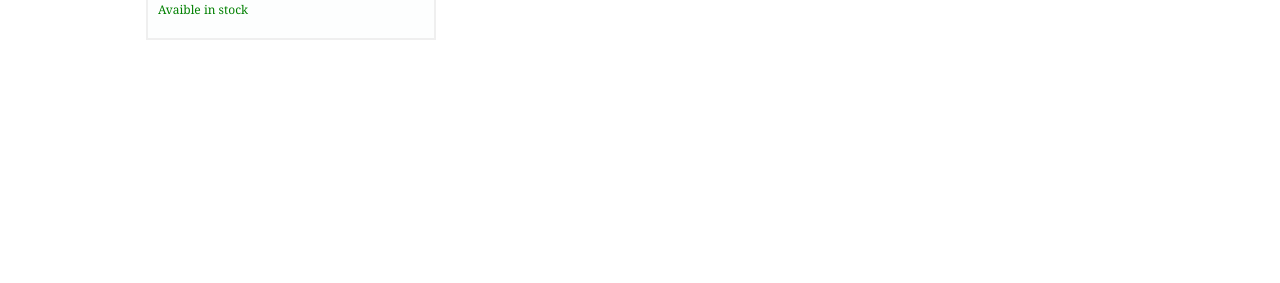
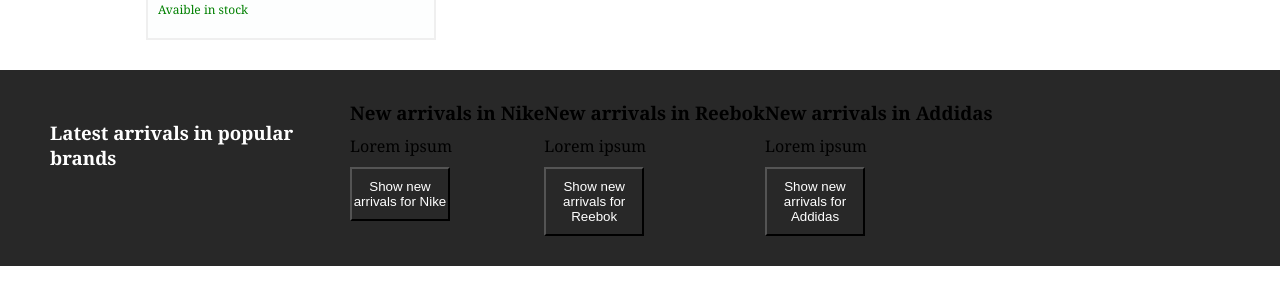
Before and after one commit to borismerminod/angular, an Angular app in the folder AngularBasics/: page /container in a window 1280 px wide. Shown: the part 5869-6152 px from the top of the page. Before the commit the page ends 5939 px from the top, so only its background shows below. Built offline with nearby package versions, Linux system fonts and the light colour scheme.

Commit message:
Using ng-content

```diff
--- a/AngularBasics/src/app/container/container.component.css
+++ b/AngularBasics/src/app/container/container.component.css
@@ -9,3 +9,31 @@
     padding: 5px 10px;
     margin: 0px 5px;
 }
+
+.featured-products
+{
+    background-color : #282828;
+    padding: 20px 10px;
+    display: flex;
+}
+
+.featured-products-heading
+{
+    width: 320px;
+    margin: 10px 10px;
+    padding: 20px 30px;
+    color: #ffff;
+}
+
+.title, .description, .call-to-action
+{
+    margin: 10px 0px;
+}
+
+.call-to-action
+{
+    background-color: #282828;
+    color: #ffff;
+    width: 100px;
+    padding: 10px 0px;
+}
--- a/AngularBasics/src/app/container/container.component.html
+++ b/AngularBasics/src/app/container/container.component.html
@@ -19,4 +19,23 @@
     </div>
     <product-list [searchText]="searchText" #productListComponent></product-list>
     <product-detail *ngIf="productListComponent.selectedProduct" [productListComp]="productListComponent"></product-detail>
+
+    <div class="featured-products">
+        <div class="featured-products-heading">
+            <h3>Latest arrivals in popular brands </h3>
+        </div>
+        <featured-brands>
+            <h3 class="title">New arrivals in Nike</h3>
+            <button class="call-to-action">Show new arrivals for Nike</button>
+        </featured-brands>
+        <featured-brands>
+            <h3 class="title">New arrivals in Reebok</h3>
+            <button class="call-to-action">Show new arrivals for Reebok</button>
+        </featured-brands>
+        <featured-brands>
+            <h3 class="title">New arrivals in Addidas</h3>
+            <button class="call-to-action">Show new arrivals for Addidas</button>
+        </featured-brands>
+
+    </div>
 </div>
--- a/AngularBasics/src/app/container/container.component.ts
+++ b/AngularBasics/src/app/container/container.component.ts
@@ -3,10 +3,11 @@
 import { CommonModule} from '@angular/common';
 import { ProductListComponent } from './product-list/product-list.component';
 import { ProductDetailComponent } from './product-detail/product-detail.component';
+import { FeaturedBrandsComponent } from './featured-brands/featured-brands.component';
 
 @Component({
   selector: 'app-container',
-  imports: [SearchComponent, CommonModule, ProductListComponent, ProductDetailComponent],
+  imports: [SearchComponent, CommonModule, ProductListComponent, ProductDetailComponent, FeaturedBrandsComponent],
   templateUrl: './container.component.html',
   styleUrl: './container.component.css'
 })
--- /dev/null
+++ b/AngularBasics/src/app/container/featured-brands/featured-brands.component.css
@@ -0,0 +1,20 @@
+.featured-product-item
+{
+    width: 270px;
+    margin: 10px 10px;
+    padding: 20px 30px;
+    background-color: #ffff;
+}
+
+.title, .description, .call-to-action
+{
+    margin: 10px 0px;
+}
+
+.call-to-action
+{
+    background-color: #282828;
+    color: #fff;
+    width: 100px;
+    padding: 10px 0px;
+}
--- /dev/null
+++ b/AngularBasics/src/app/container/featured-brands/featured-brands.component.html
@@ -0,0 +1,7 @@
+<div class="featured-products-item">
+    <ng-content select=".title"></ng-content>
+    <p>
+        Lorem ipsum
+    </p>
+    <ng-content select=".call-to-action"></ng-content>
+</div>
```
Also changed, not shown: AngularBasics/src/app/container/featured-brands/featured-brands.component.ts (added, +11 -0 lines), 1 other file (tests, documents, lock files or other folders).
